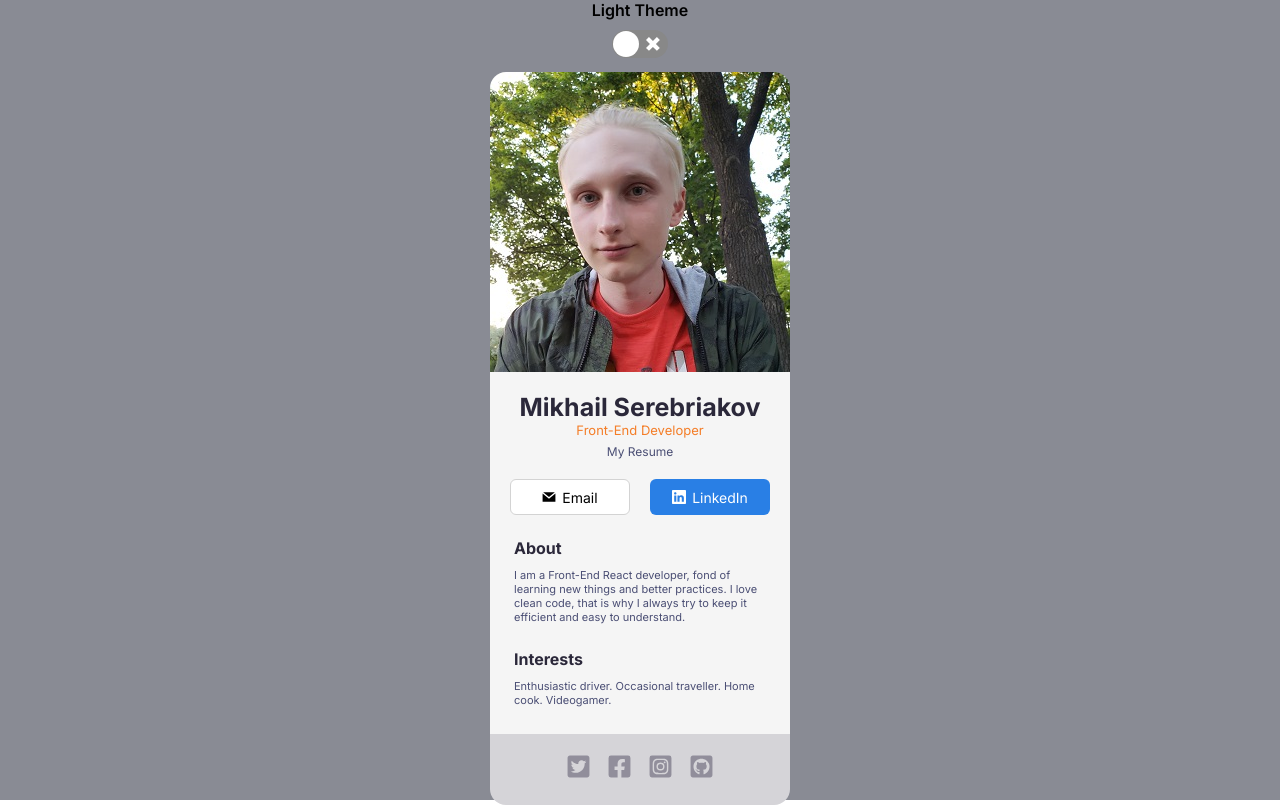
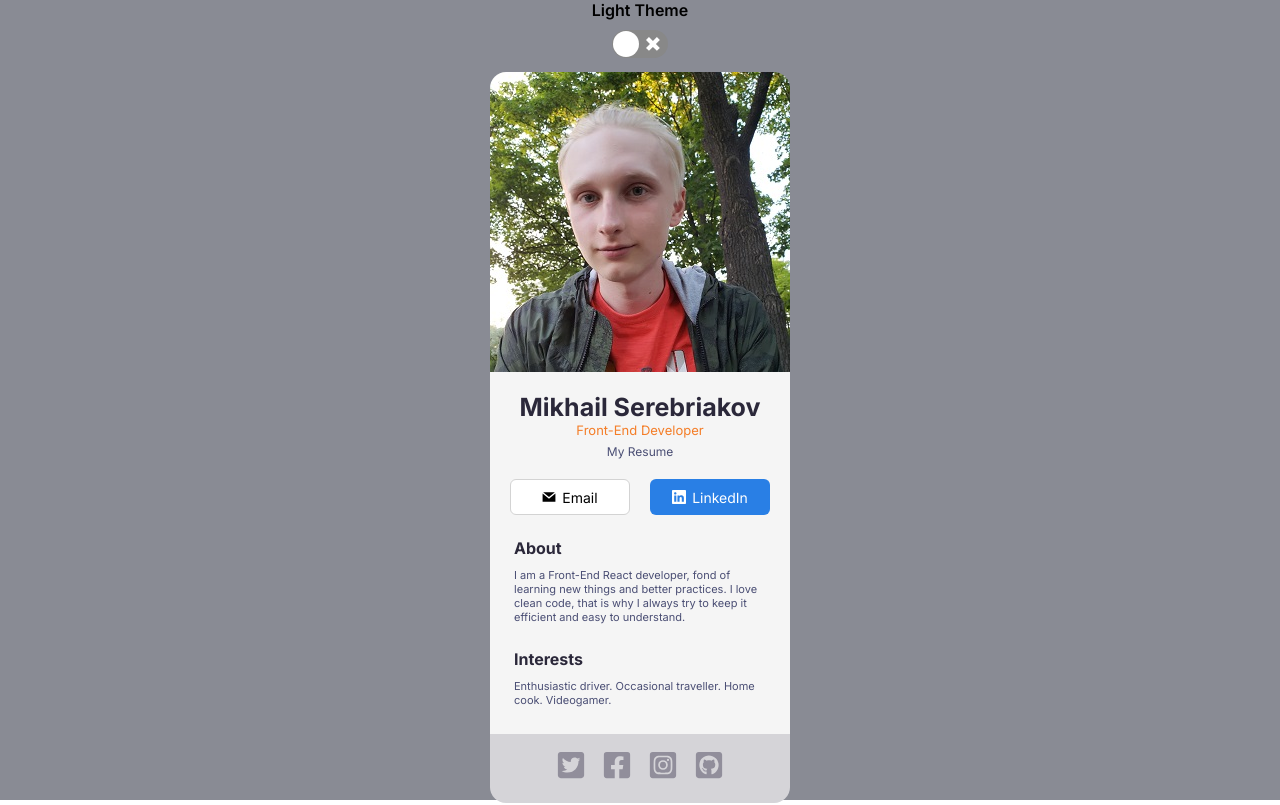
Before and after one commit to devmikh/react-digital-business-card, a React (Create React App) app: page / in a window 1280 px wide. Built offline with nearby package versions, Linux system fonts and the light colour scheme.

Commit message:
Made footer icons bigger

```diff
--- a/src/App.css
+++ b/src/App.css
@@ -245,8 +245,8 @@ body {
 .footer {
     color: #918E9B;
     width: 100%;
-    padding: 20px 0;
-    font-size: 25px;
+    padding: 16px 0;
+    font-size: 30px;
     display: flex;
     justify-content: center;
     gap: 16px;
```
